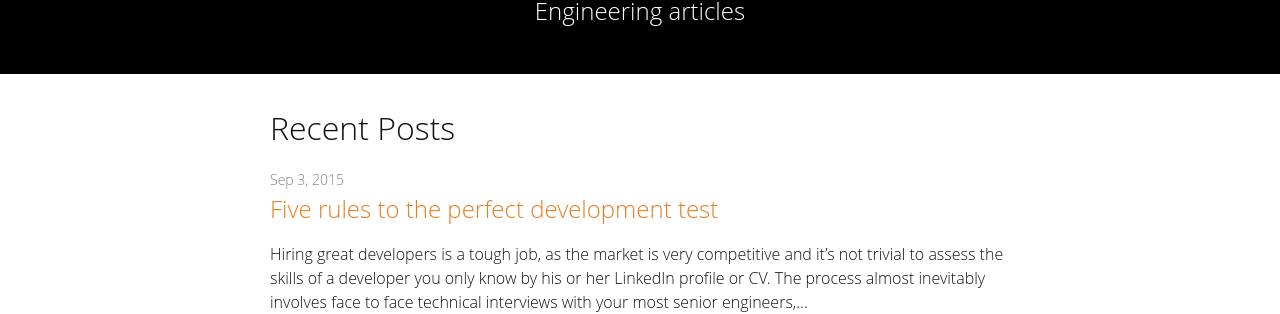
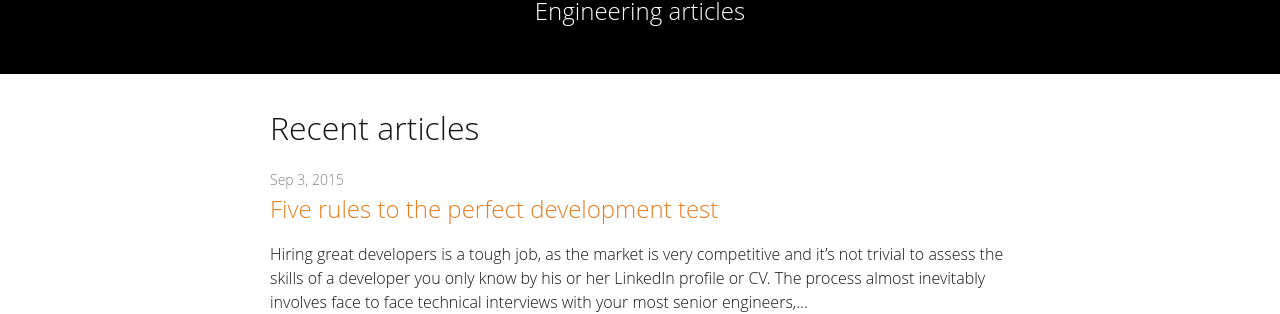
Before and after one commit to sytac/sytac.github.io, a Jekyll site: the page built from engineering/index.html, in a window 1280 px wide. Shown: the part 516-830 px from the top of the page. Built offline with Jekyll 4.4.1, drawn with Linux system fonts in a browser that asks for light colours.

Commit message:
Renamed Posts header to articles

```diff
--- a/engineering/index.html
+++ b/engineering/index.html
@@ -19,7 +19,7 @@ layout: index
 <div class="page-content">
   <div class="wrapper">
     <div class="home" id="home">
-      <h1 class="pageTitle">Recent Posts</h1>
+      <h1 class="pageTitle">Recent articles</h1>
       <ul class="post-list">
         {% for post in site.engineering reversed | sort: 'date' %}
         <li>
```
